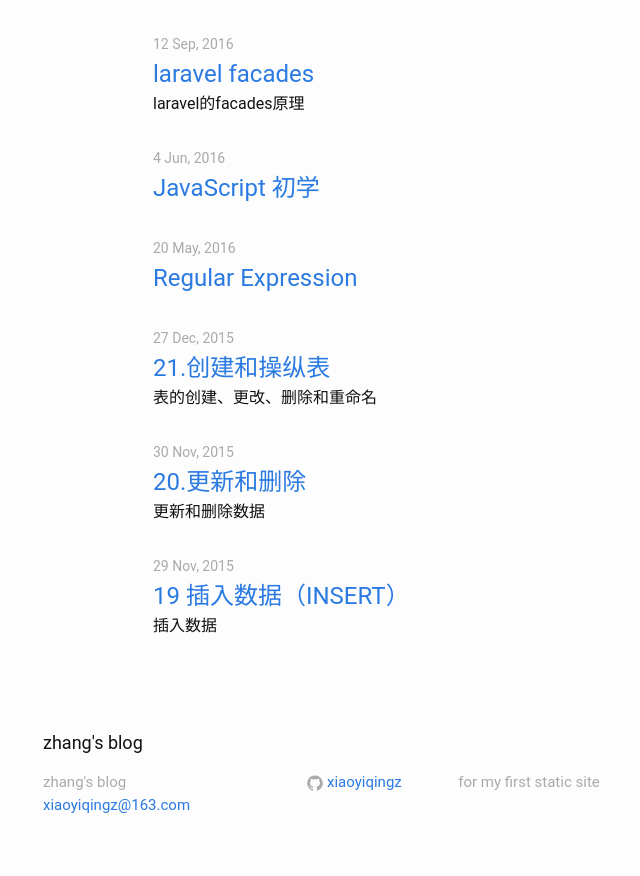
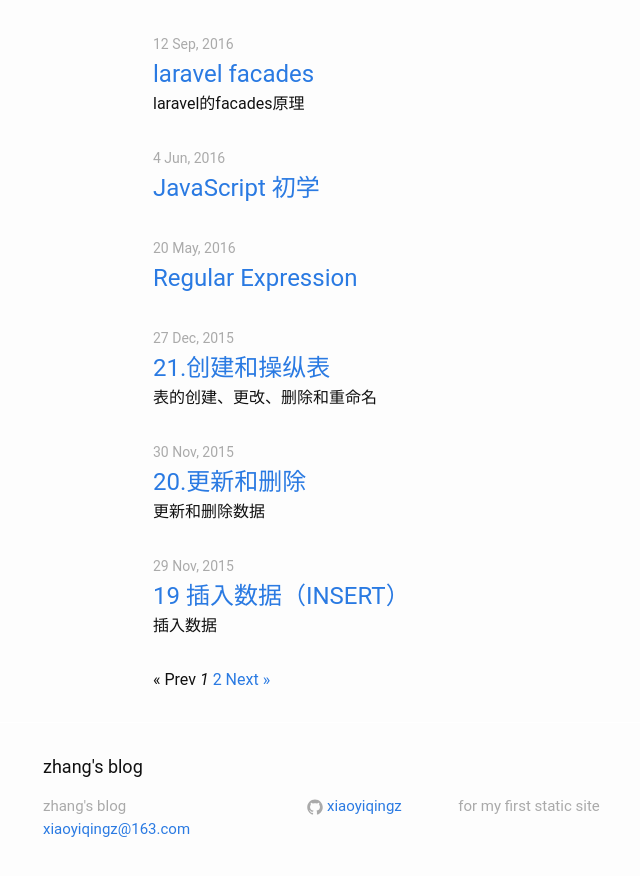
Before and after one commit to xiaoyiqingz/zblog, a Jekyll site: the page built from index.html, in a window 1280 px wide and 900 px high, scrolled down 909 px. Shown: the top 876 px of the window, without its empty margins (227-867 px from the left). Built offline with Jekyll 4.4.1, drawn with Linux system fonts in a browser that asks for light colours; the list of posts is cut into pages by our own code.

Commit message:
paginate tmp

```diff
--- a/_config.yml
+++ b/_config.yml
@@ -29,6 +29,12 @@
 indexContent: true
 #excerpt_separator: <!--more-->
 
+#gems
+gems: [jekyll-paginate]
+# 分页
+paginate: 10
+paginate_path: "zblog/page:num"
+
 # 忽略文件或者目录，不会在_site中生成
 exclude:
     - utils
--- a/category.html
+++ b/category.html
@@ -5,10 +5,10 @@
 
 {% for category in site.categories %}
     <h3>{{ category | first }}</h3>
-    </span>{{ category | last | size }}</span>
+    <!-- </span>{{ category | last | size }}</span> -->
     <ul class="arc-list">
         {% for post in category.last %}
-        <li><a href="{{ post.url | prepend: site.baseurl }}">{{ post.title }}</a>({{ post.date | date:"%d/%m/%Y"}})</li>
+        <li><a href="{{ post.url | prepend: site.baseurl }}">{{ post.title }}</a></li>
         {% endfor %}
     </ul>
 {% endfor %}
--- a/index.html
+++ b/index.html
@@ -18,4 +18,30 @@
 
   <!--- <p class="rss-subscribe">subscribe <a href="{{ "/feed.xml" | prepend: site.baseurl }}">via RSS</a></p> --->
 
+  {% if paginator.total_pages > 1 %}
+  <div class="pagination">
+      {% if paginator.previous_page %}
+          <a href="{{ paginator.previous_page_path | prepend: site.baseurl | replace: '//', '/' }}">&laquo; Prev</a>
+      {% else %}
+          <span>&laquo; Prev</span>
+      {% endif %}
+
+      {% for page in (1..paginator.total_pages) %}
+          {% if page == paginator.page %}
+              <em>{{ page }}</em>
+          {% elsif page == 1 %}
+              <a href="{{ paginator.previous_page_path | prepend: site.baseurl | replace: '//', '/' }}">{{ page }}</a>
+          {% else %}
+              <a href="{{ site.paginate_path | prepend: site.baseurl | replace: '//', '/' | replace: ':num', page }}">{{ page }}</a>
+          {% endif %}
+      {% endfor %}
+
+      {% if paginator.next_page %}
+          <a href="{{ paginator.next_page_path | prepend: site.baseurl | replace: '//', '/' }}">Next &raquo;</a>
+      {% else %}
+          <span>Next &raquo;</span>
+      {% endif %}
+  </div>
+  {% endif %}
+
 </div>
```
